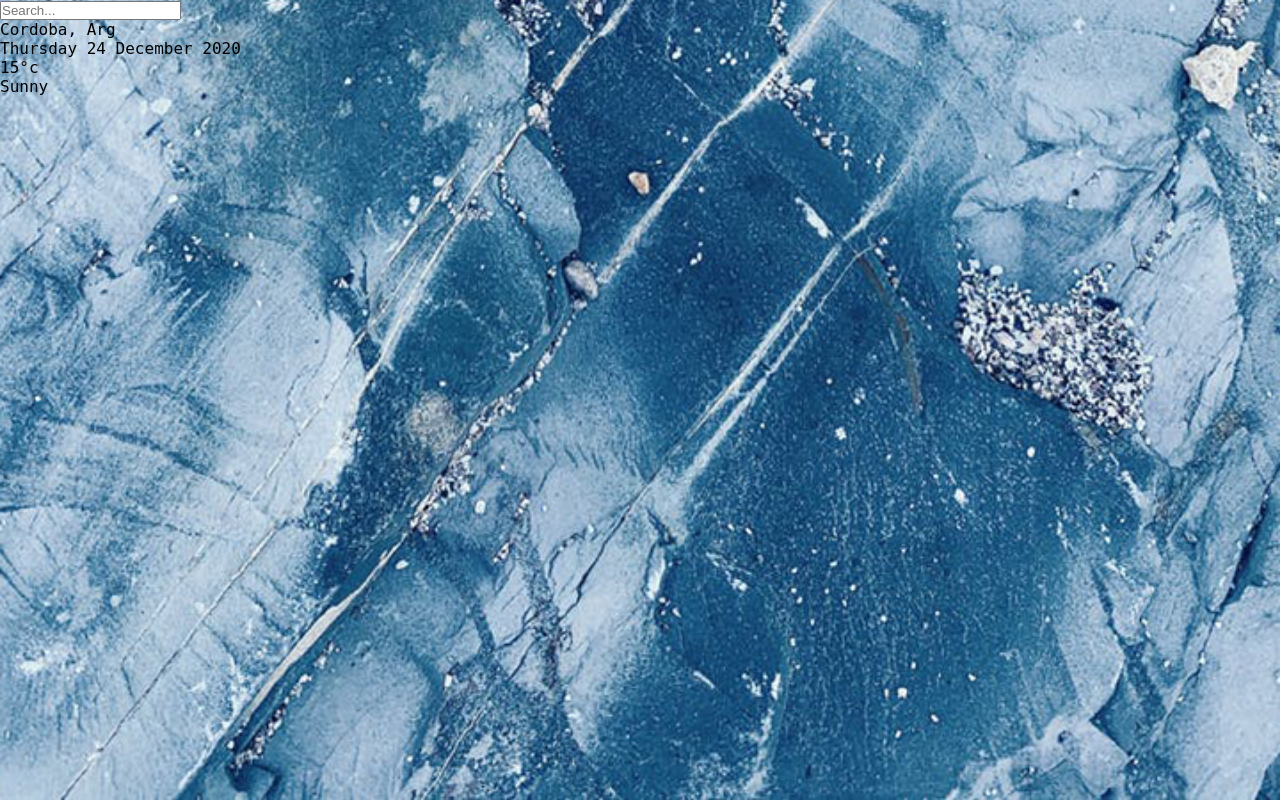
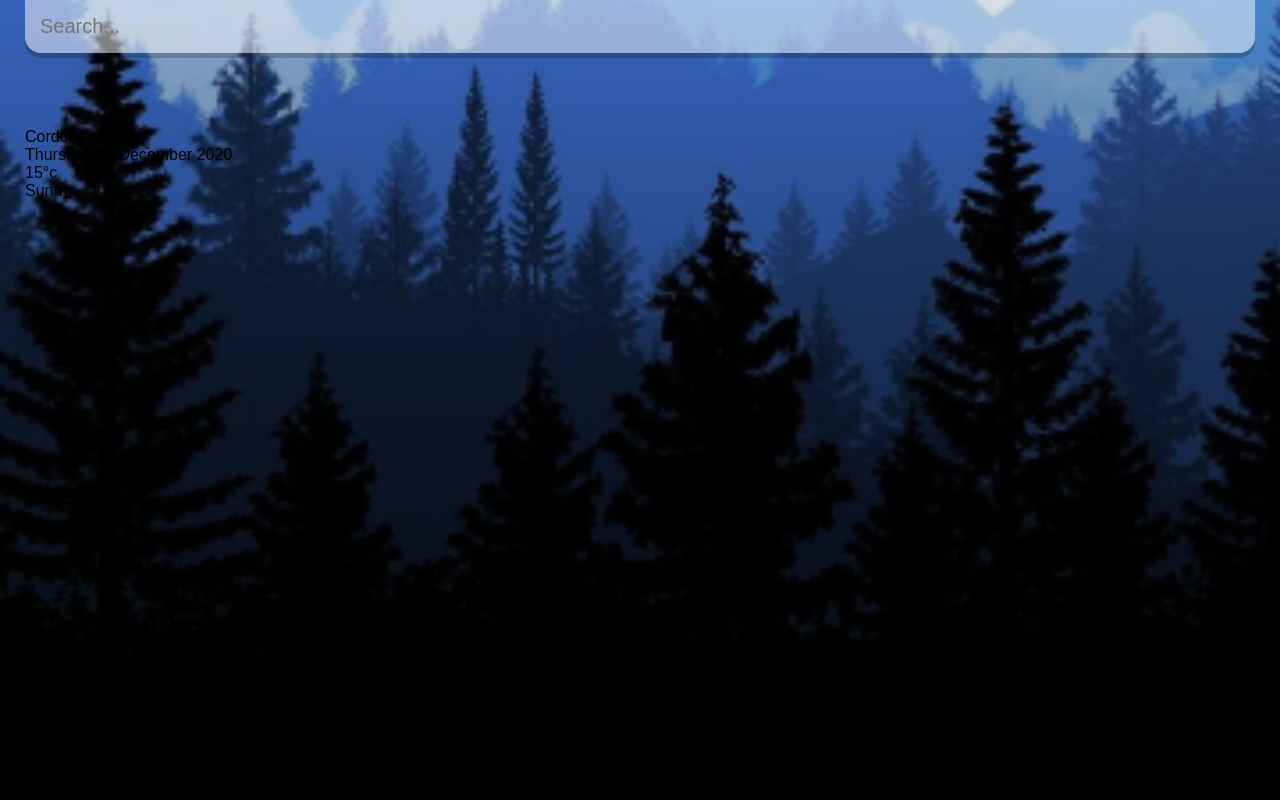
Before and after one commit to JehhS/React-Weather-App, a React (Create React App) app in the folder my-weather-app/: page / in a window 1280 px wide. Built offline with nearby package versions, Linux system fonts and the light colour scheme.

Commit message:
font and style changes

```diff
--- a/my-weather-app/src/index.css
+++ b/my-weather-app/src/index.css
@@ -1,24 +1,57 @@
 * {
   margin: 0;
-  padding:0;
-  box-sizing:border-box;
+  padding: 0;
+  box-sizing: border-box;
 }
 
 body {
-  font-family:'monospace', sans-serif;
+  font-family: 'fira code', sans-serif;
 }
 
 .app {
-  background-image: url('./pictures/snow.jpeg');
+  background-image: url('./pictures/cold-bg.jpg');
   background-size: cover;
   background-position: bottom;
-  transition: 0.4 ease-out;
+  transition: 0.4 ease;
 }
 
 .app.warm {
-  background-image: url('./pictures/sunny.jpeg');
+  background-image: url('./pictures/warm-bg.jpg');
 }
 
 main {
   min-height: 100vh;
+  background-image: linear-gradient(to bottom, rgba(0, 0, 0, 0.2), rgba(0, 0, 0, 0.75));
+  padding: 25px;
 }
+
+.search-box {
+  width: 100%;
+  margin: 0 0 75px;
+}
+
+.search-box .search-bar {
+  display: block;
+  width: 100%;
+  padding: 15px;
+
+  appearance: none;
+  background: none;
+  border: none;
+  outline: none;
+
+  background-color: rgba(255, 255, 255, 0.5);
+  border-radius: 0px 0px 16px 16px;
+  margin-top: -25px;
+
+  box-shadow: 0px 5px rgba(0, 0, 0, 0.2);
+
+  color: #313131;
+  font-size: 20px;
+
+  transition: 0.4s ease;
+}
+
+.search-box .search-bar:focus {
+  background-color: rgba(255, 255, 255, 0.75);
+}
```
